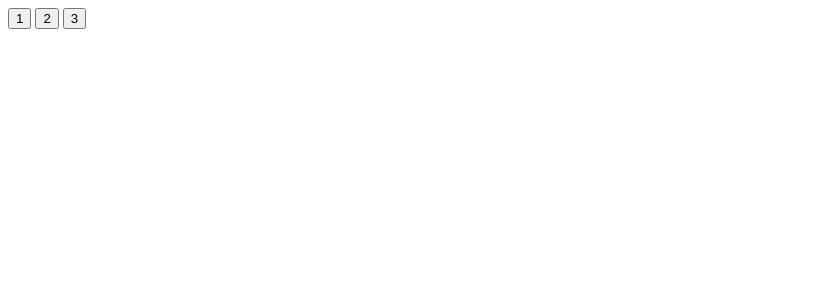
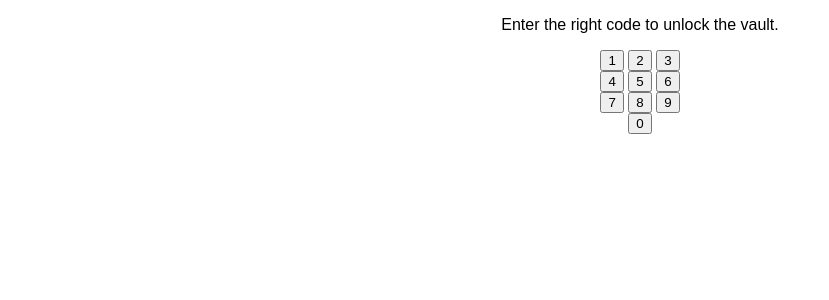
Before and after one commit to pimvanberlo/vault, a PHP site: page / in a window 1280 px wide. Shown: the top 300 px of the page, without its empty margins (0-829 px from the left). Run offline with PHP 8.4, Linux system fonts and the light colour scheme.

Commit message:
Vault unlockable
Different text will display when the right or wrong code is entered also, there are 10 buttons to press and the code is 4 characters long.

```diff
--- a/css/style.css
+++ b/css/style.css
@@ -0,0 +1,12 @@
+body {
+    margin: 0;
+    font-family: Arial;
+}
+
+#buttonContainer {
+text-align: center;
+}
+
+button {
+
+}
--- a/index.php
+++ b/index.php
@@ -4,11 +4,27 @@
     <meta charset="utf-8"/>
     <meta name="description" content="">
     <link rel="stylesheet" type="text/css" href="css/style.css">
+
     <title></title>
 </head>
 <body>
-<button type="button" onclick="">1</button>
-<button type="button" onclick="">2</button>
-<button type="button" onclick="">3</button>
+<div id="buttonContainer">
+    <p id="unlockMessage">Enter the right code to unlock the vault.</p>
+    <button type="button" onclick="buttonPressedKey(this)">1</button>
+    <button type="button" onclick="buttonPressedKey(this)">2</button>
+    <button type="button" onclick="buttonPressedKey(this)">3</button>
+    <br>
+    <button type="button" onclick="buttonPressedKey(this)">4</button>
+    <button type="button" onclick="buttonPressedKey(this)">5</button>
+    <button type="button" onclick="buttonPressedKey(this)">6</button>
+    <br>
+    <button type="button" onclick="buttonPressedKey(this)">7</button>
+    <button type="button" onclick="buttonPressedKey(this)">8</button>
+    <button type="button" onclick="buttonPressedKey(this)">9</button>
+    <br>
+    <button type="button" onclick="buttonPressedKey(this)">0</button>
+</div>
+<div class="color"></div>
+<script src="js/vault.js">  </script>
 </body>
 </html>
--- a/js/vault.js
+++ b/js/vault.js
@@ -0,0 +1,18 @@
+var unlockCode = "0492";
+var pressedButton = "";
+
+function buttonPressedKey(pressedNumber) {
+    pressedButton = pressedButton + pressedNumber.innerText;
+    document.getElementById("unlockMessage").innerHTML = pressedButton;
+
+    if (pressedButton.length === 4) {
+
+        if (pressedButton === unlockCode) {
+            document.getElementById("unlockMessage").innerHTML = "Vault Unlocked!";
+        }
+        else {
+            document.getElementById("unlockMessage").innerHTML = "Wrong Code!";
+        }
+        pressedButton = "";
+    }
+}
```
